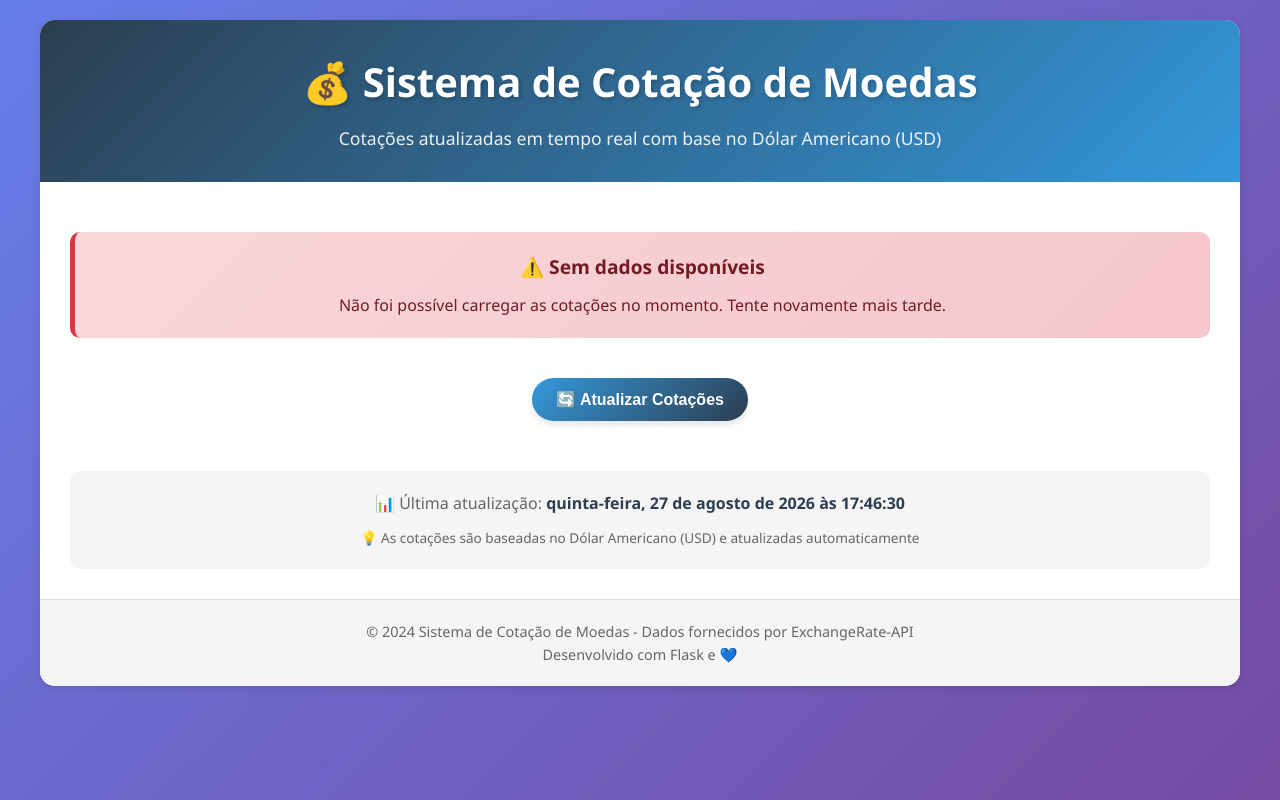
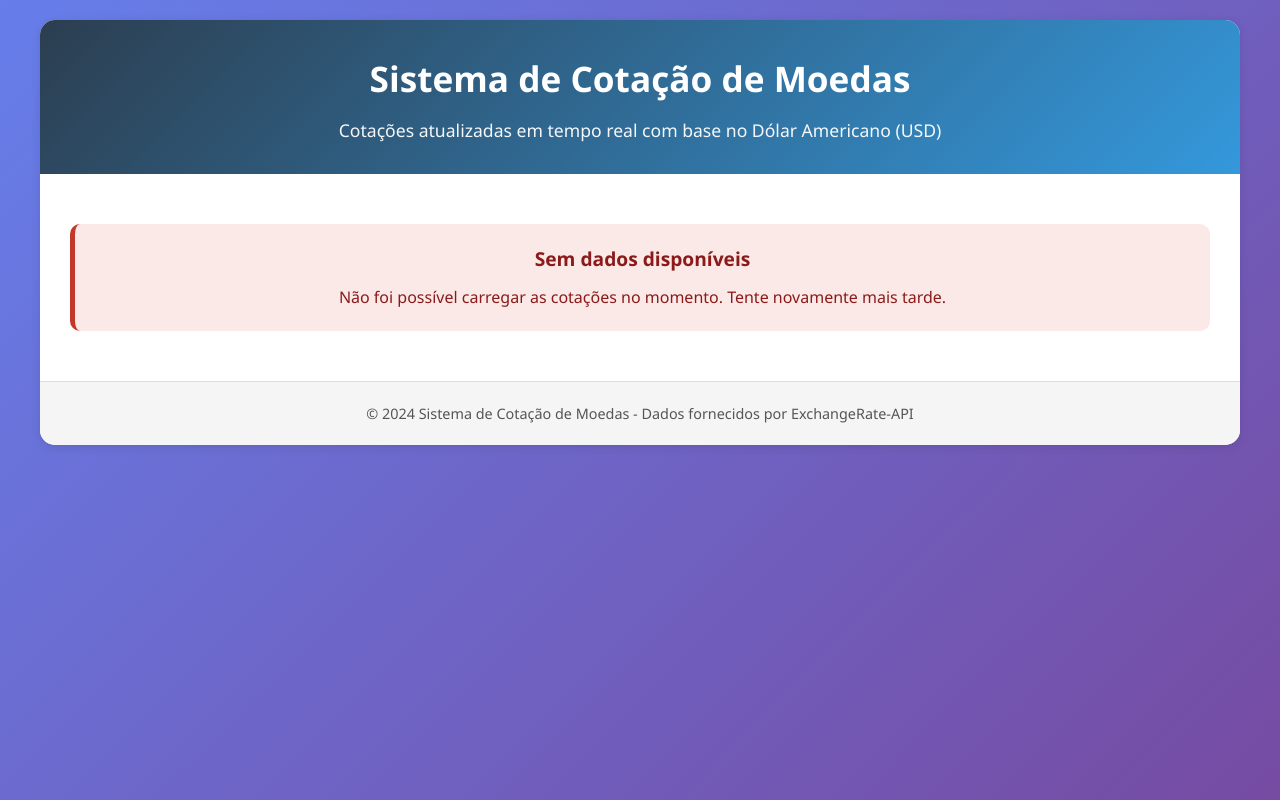
Before and after one commit to danielambrosim/App_Cotacao, a Flask app: template templates/index.html in a window 1280 px wide. Run offline with Flask 3, Linux system fonts and the light colour scheme; the template is opened without the code that fills it, so the values that code supplies are empty.

Commit message:
Refatora app de cotações e adiciona testes
- Remove comentários verbosos e limpa o código em app.py
- Centraliza moedas em constante e melhora tratamento de erros
- Reestrutura frontend (HTML/CSS) e adiciona JS vanilla com atualização/refresh
- Remove template não utilizado (data.html)
- Adiciona suíte de testes (pytest), config e dependências de dev
- Adiciona AGENTS.md e ignora .env no gitignore

```diff
--- a/app.py
+++ b/app.py
@@ -1,58 +1,47 @@
 import os
+
 import requests
+from dotenv import load_dotenv
 from flask import Flask, render_template
-from dotenv import load_dotenv
 
-# Carrega as variáveis de ambiente do arquivo .env
 load_dotenv()
 
-# Cria uma instância do aplicativo Flask
 app = Flask(__name__)
 
-# Função para obter as cotações usando a chave de API do `.env`
+CURRENCIES = ("USD", "BRL", "EUR", "JPY")
+
+API_URL = "https://v6.exchangerate-api.com/v6/{api_key}/latest/USD"
+
+
 def get_exchange_rates():
-    # Obtém a chave de API do arquivo .env
+    """Retorna as taxas de câmbio para as moedas configuradas."""
     api_key = os.getenv("API_KEY")
-
-    # URL base da API com a chave de API obtida do arquivo .env
-    url = f"https://v6.exchangerate-api.com/v6/{api_key}/latest/USD"
+    if not api_key:
+        return {}
 
     try:
-        # Fazendo a requisição HTTP
-        response = requests.get(url)
-        response.raise_for_status()  # Lança um erro se o status não for 200
-        data = response.json()  # Parsing do JSON
-
-        # Verifica se o resultado da API foi bem-sucedido
-        if data['result'] == 'success':
-            # Extraindo as taxas de câmbio para BRL, EUR e JPY
-            rates = data['conversion_rates']
-            return {
-                "USD": rates.get("USD", "Taxa não encontrada"),
-                "BRL": rates.get("BRL", "Taxa não encontrada"),
-                "EUR": rates.get("EUR", "Taxa não encontrada"),
-                "JPY": rates.get("JPY", "Taxa não encontrada")
-            }
-        else:
-            print("Erro ao obter os dados da API:", data.get('error-type', 'Erro desconhecido'))
-            return {}
-
-    except requests.exceptions.RequestException as e:
-        print(f"Erro ao acessar a API: {e}")
+        response = requests.get(API_URL.format(api_key=api_key), timeout=10)
+        response.raise_for_status()
+        data = response.json()
+    except requests.exceptions.RequestException:
         return {}
 
-# Rota principal que renderiza o arquivo `index.html` e passa as cotações para ele
+    if data.get("result") != "success":
+        return {}
+
+    rates = data.get("conversion_rates", {})
+    return {currency: rates.get(currency) for currency in CURRENCIES}
+
+
 @app.route("/")
 def index():
-    # Obter as cotações
     quotations = get_exchange_rates()
-
-    # Se não conseguiu obter as cotações, mostra mensagem de erro
-    if not quotations:
-        error_message = "Não foi possível carregar as cotações no momento. Tente novamente mais tarde."
-        return render_template("index.html", quotations=None, error=error_message)
+    if not quotations or any(value is None for value in quotations.values()):
+        error = "Não foi possível carregar as cotações no momento. Tente novamente mais tarde."
+        return render_template("index.html", quotations=None, error=error)
 
     return render_template("index.html", quotations=quotations, error=None)
 
+
 if __name__ == "__main__":
     app.run(debug=True)
--- /dev/null
+++ b/pytest.ini
@@ -0,0 +1,3 @@
+[pytest]
+testpaths = tests
+pythonpath = .
--- /dev/null
+++ b/requirements-dev.txt
@@ -0,0 +1 @@
+pytest==8.2.0
--- /dev/null
+++ b/static/app.js
@@ -0,0 +1,25 @@
+(function () {
+    "use strict";
+
+    var updateTimeSpan = document.getElementById("updateTime");
+    if (updateTimeSpan) {
+        updateTimeSpan.textContent = new Date().toLocaleString("pt-BR", {
+            dateStyle: "full",
+            timeStyle: "medium",
+            hour12: false
+        });
+    }
+
+    var refreshButton = document.getElementById("refreshButton");
+    if (refreshButton) {
+        refreshButton.addEventListener("click", function () {
+            this.classList.add("is-loading");
+            this.disabled = true;
+            var original = this.textContent;
+            this.textContent = "Atualizando...";
+            setTimeout(function () {
+                window.location.reload();
+            }, 500);
+        });
+    }
+})();
--- a/static/style.css
+++ b/static/style.css
@@ -1,21 +1,17 @@
-/* style.css - Sistema de Cotação de Moedas */
-
-/* Variáveis CSS para facilitar manutenção */
 :root {
     --primary-color: #2c3e50;
     --secondary-color: #3498db;
-    --success-color: #27ae60;
-    --danger-color: #e74c3c;
-    --warning-color: #ffecb3;
+    --success-color: #1e7e34;
+    --danger-color: #c0392b;
+    --warning-bg: #fff8e1;
     --background-light: #f5f5f5;
     --border-color: #ddd;
-    --text-dark: #333;
-    --text-light: #666;
-    --shadow-sm: 0 2px 10px rgba(0,0,0,0.1);
-    --shadow-md: 0 4px 6px rgba(0,0,0,0.1);
+    --text-dark: #222;
+    --text-muted: #555;
+    --shadow-sm: 0 2px 10px rgba(0, 0, 0, 0.1);
+    --shadow-md: 0 4px 6px rgba(0, 0, 0, 0.1);
 }
 
-/* Reset e estilos base */
 * {
     margin: 0;
     padding: 0;
@@ -62,22 +56,24 @@ body {
 }
 
 .header h1 {
-    font-size: 2.5em;
+    font-size: 2.2em;
     margin-bottom: 10px;
-    text-shadow: 2px 2px 4px rgba(0,0,0,0.2);
+    color: #fff;
 }
 
 .header p {
     font-size: 1.1em;
-    opacity: 0.9;
+    opacity: 0.95;
 }
 
-/* Conteúdo principal */
 .content {
     padding: 30px;
 }
 
-/* Tabela de cotações */
+.table-responsive {
+    overflow-x: auto;
+}
+
 .quotation-table {
     width: 100%;
     border-collapse: collapse;
@@ -107,66 +103,46 @@ body {
     transition: background-color 0.3s ease;
 }
 
+.quotation-table tbody tr:nth-child(even) {
+    background: var(--background-light);
+}
+
 .quotation-table tbody tr:hover {
-    background-color: var(--background-light);
-    transform: scale(1.01);
-    transition: all 0.3s ease;
+    background: #eaf2fb;
 }
 
 .quotation-table tbody tr:last-child td {
     border-bottom: none;
 }
 
-/* Destaque para moedas principais */
-.highlight {
-    background: linear-gradient(90deg, var(--warning-color) 0%, #fff3cd 100%);
-    font-weight: 600;
+.currency-flag {
+    margin-right: 8px;
 }
 
-.highlight:hover {
-    background: linear-gradient(90deg, #ffe0a3 0%, #ffe8b3 100%) !important;
-}
-
-/* Estilos para valores monetários */
 .currency-code {
     display: inline-block;
     background: var(--primary-color);
-    color: white;
+    color: #fff;
     padding: 3px 8px;
     border-radius: 5px;
     font-size: 0.85em;
     margin-left: 8px;
 }
 
-.buy-value, .sell-value {
+.value {
     font-weight: 600;
-    font-size: 1.1em;
-}
-
-.buy-value {
+    font-size: 1.15em;
     color: var(--success-color);
 }
 
-.sell-value {
-    color: var(--danger-color);
-}
-
-/* Mensagem de erro */
 .error-message {
-    background: linear-gradient(135deg, #f8d7da 0%, #f5c6cb 100%);
-    color: #721c24;
+    background: #fbe9e7;
+    color: #8b1a1a;
     padding: 20px;
     border-radius: 10px;
     text-align: center;
     margin: 20px 0;
-    border-left: 5px solid #dc3545;
-    animation: shake 0.5s ease-in-out;
-}
-
-@keyframes shake {
-    0%, 100% { transform: translateX(0); }
-    25% { transform: translateX(-10px); }
-    75% { transform: translateX(10px); }
+    border-left: 5px solid var(--danger-color);
 }
 
 .error-message strong {
@@ -175,14 +151,13 @@ body {
     margin-bottom: 10px;
 }
 
-/* Botão de atualização */
 .refresh-button {
     display: inline-flex;
     align-items: center;
     justify-content: center;
     gap: 10px;
     background: linear-gradient(135deg, var(--secondary-color) 0%, var(--primary-color) 100%);
-    color: white;
+    color: #fff;
     border: none;
     padding: 12px 24px;
     border-radius: 25px;
@@ -190,33 +165,44 @@ body {
     font-size: 1em;
     font-weight: 600;
     transition: all 0.3s ease;
-    margin: 20px auto;
     box-shadow: var(--shadow-md);
 }
 
 .refresh-button:hover {
     transform: translateY(-2px);
-    box-shadow: 0 6px 12px rgba(0,0,0,0.15);
+    box-shadow: 0 6px 12px rgba(0, 0, 0, 0.15);
+}
+
+.refresh-button:focus-visible {
+    outline: 3px solid var(--secondary-color);
+    outline-offset: 2px;
 }
 
 .refresh-button:active {
     transform: translateY(0);
 }
 
-/* Container do botão */
+.refresh-button:disabled {
+    opacity: 0.7;
+    cursor: not-allowed;
+}
+
+.refresh-button.is-loading {
+    pointer-events: none;
+}
+
 .button-container {
     text-align: center;
     margin: 20px 0;
 }
 
-/* Informações de atualização */
 .update-info {
     text-align: center;
     margin-top: 30px;
     padding: 20px;
     background: var(--background-light);
     border-radius: 10px;
-    color: var(--text-light);
+    color: var(--text-muted);
 }
 
 .update-time {
@@ -224,29 +210,43 @@ body {
     color: var(--primary-color);
 }
 
-/* Footer */
+.update-note {
+    font-size: 0.85em;
+    margin-top: 10px;
+}
+
 .footer {
     background: var(--background-light);
     padding: 20px;
     text-align: center;
-    color: var(--text-light);
+    color: var(--text-muted);
     font-size: 0.9em;
     border-top: 1px solid var(--border-color);
 }
 
-/* Responsividade */
+.sr-only {
+    position: absolute;
+    width: 1px;
+    height: 1px;
+    padding: 0;
+    margin: -1px;
+    overflow: hidden;
+    clip: rect(0, 0, 0, 0);
+    white-space: nowrap;
+    border: 0;
+}
+
 @media (max-width: 768px) {
     body {
         padding: 10px;
     }
 
     .header h1 {
-        font-size: 1.8em;
+        font-size: 1.6em;
     }
 
     .content {
         padding: 15px;
-        overflow-x: auto;
     }
 
     .quotation-table {
--- a/templates/index.html
+++ b/templates/index.html
@@ -9,122 +9,85 @@
 </head>
 <body>
     <div class="container">
-        <div class="header">
-            <h1>💰 Sistema de Cotação de Moedas</h1>
+        <header class="header">
+            <h1>Sistema de Cotação de Moedas</h1>
             <p>Cotações atualizadas em tempo real com base no Dólar Americano (USD)</p>
-        </div>
+        </header>
 
-        <div class="content">
+        <main class="content">
             {% if error %}
-                <div class="error-message">
-                    <strong>⚠️ Erro ao carregar cotações</strong>
+                <div class="error-message" role="alert">
+                    <strong>Não foi possível carregar as cotações</strong>
                     {{ error }}
                 </div>
             {% elif quotations %}
+                <div class="table-responsive" aria-live="polite">
                     <table class="quotation-table">
+                        <caption class="sr-only">Cotações de moedas em relação ao Dólar Americano</caption>
                         <thead>
                             <tr>
-                            <th>Moeda</th>
-                            <th>Compra</th>
-                            <th>Venda</th>
+                                <th scope="col">Moeda</th>
+                                <th scope="col">Cotação</th>
                             </tr>
                         </thead>
                         <tbody>
-                        <tr class="highlight">
-                            <td data-tooltip="Dólar Americano">
-                                USD 🇺🇸
+                            <tr>
+                                <td>
+                                    <span class="currency-flag" aria-hidden="true">&#x1F1FA;&#x1F1F8;</span>
+                                    Dólar Americano
                                     <span class="currency-code">USD</span>
                                 </td>
-                            <td class="buy-value">$ {{ "%.4f"|format(quotations.USD) }}</td>
-                            <td class="sell-value">$ {{ "%.4f"|format(quotations.USD) }}</td>
+                                <td data-label="Cotação" class="value">$ {{ "%.4f"|format(quotations.USD) }}</td>
                             </tr>
-                        <tr class="highlight">
-                            <td data-tooltip="Real Brasileiro">
-                                BRL 🇧🇷
+                            <tr>
+                                <td>
+                                    <span class="currency-flag" aria-hidden="true">&#x1F1E7;&#x1F1F7;</span>
+                                    Real Brasileiro
                                     <span class="currency-code">BRL</span>
                                 </td>
-                            <td class="buy-value">R$ {{ "%.4f"|format(quotations.BRL) }}</td>
-                            <td class="sell-value">R$ {{ "%.4f"|format(quotations.BRL) }}</td>
+                                <td data-label="Cotação" class="value">R$ {{ "%.4f"|format(quotations.BRL) }}</td>
                             </tr>
-                        <tr class="highlight">
-                            <td data-tooltip="Euro">
-                                EUR 🇪🇺
+                            <tr>
+                                <td>
+                                    <span class="currency-flag" aria-hidden="true">&#x1F1EA;&#x1F1FA;</span>
+                                    Euro
                                     <span class="currency-code">EUR</span>
                                 </td>
-                            <td class="buy-value">€ {{ "%.4f"|format(quotations.EUR) }}</td>
-                            <td class="sell-value">€ {{ "%.4f"|format(quotations.EUR) }}</td>
+                                <td data-label="Cotação" class="value">€ {{ "%.4f"|format(quotations.EUR) }}</td>
                             </tr>
-                        <tr class="highlight">
-                            <td data-tooltip="Iene Japonês">
-                                JPY 🇯🇵
+                            <tr>
+                                <td>
+                                    <span class="currency-flag" aria-hidden="true">&#x1F1EF;&#x1F1F5;</span>
+                                    Iene Japonês
                                     <span class="currency-code">JPY</span>
                                 </td>
-                            <td class="buy-value">¥ {{ "%.4f"|format(quotations.JPY) }}</td>
-                            <td class="sell-value">¥ {{ "%.4f"|format(quotations.JPY) }}</td>
+                                <td data-label="Cotação" class="value">¥ {{ "%.4f"|format(quotations.JPY) }}</td>
                             </tr>
                         </tbody>
                     </table>
+                </div>
+
+                <div class="button-container">
+                    <button class="refresh-button" id="refreshButton">Atualizar Cotações</button>
+                </div>
+
+                <div class="update-info">
+                    <p>Última atualização: <span class="update-time" id="updateTime"></span></p>
+                    <p class="update-note">As cotações são baseadas no Dólar Americano (USD) e atualizadas automaticamente</p>
+                </div>
             {% else %}
-                <div class="error-message">
-                    <strong>⚠️ Sem dados disponíveis</strong>
+                <div class="error-message" role="alert">
+                    <strong>Sem dados disponíveis</strong>
                     Não foi possível carregar as cotações no momento. Tente novamente mais tarde.
                 </div>
             {% endif %}
+        </main>
 
-            <div class="button-container">
-                <button class="refresh-button" onclick="location.reload()">
-                    🔄 Atualizar Cotações
-                </button>
+        <footer class="footer">
+            <p>© 2024 Sistema de Cotação de Moedas - Dados fornecidos por ExchangeRate-API</p>
+        </footer>
     </div>
 
-            <div class="update-info">
-                <p>📊 Última atualização: <span class="update-time" id="updateTime"></span></p>
-                <p style="font-size: 0.85em; margin-top: 10px;">
-                    💡 As cotações são baseadas no Dólar Americano (USD) e atualizadas automaticamente
-                </p>
-            </div>
-        </div>
-
-        <div class="footer">
-            <p>&copy; 2024 Sistema de Cotação de Moedas - Dados fornecidos por ExchangeRate-API</p>
-            <p>Desenvolvido com Flask e 💙</p>
-        </div>
-    </div>
-
-    <script>
-        // Atualização do timestamp
-        const updateTimeSpan = document.getElementById('updateTime');
-        if (updateTimeSpan) {
-            const now = new Date();
-            const options = {
-                dateStyle: 'full',
-                timeStyle: 'medium',
-                hour12: false
-            };
-            updateTimeSpan.textContent = now.toLocaleString('pt-BR', options);
-        }
-
-        // Efeito de loading ao clicar no botão
-        const refreshBtn = document.querySelector('.refresh-button');
-        if (refreshBtn) {
-            refreshBtn.addEventListener('click', function(e) {
-                this.innerHTML = '⏳ Atualizando...';
-                this.disabled = true;
-                setTimeout(() => {
-                    location.reload();
-                }, 500);
-            });
-        }
-
-        // Adicionar animação nas linhas da tabela
-        const rows = document.querySelectorAll('.quotation-table tbody tr');
-        rows.forEach((row, index) => {
-            row.style.animation = `fadeIn 0.3s ease ${index * 0.1}s forwards`;
-            row.style.opacity = '0';
-        });
-
-        // Atualização automática a cada 5 minutos (opcional)
-        // setTimeout(() => location.reload(), 300000);
-    </script>
+    <script src="{{ url_for('static', filename='app.js') }}"></script>
 </body>
 </html>
```
Also changed, not shown: other parts of static/style.css (+20 -57 lines), AGENTS.md (added, +29 -0 lines), tests/test_app.py (added, +83 -0 lines), templates/data.html (deleted), 1 other file. Lines whose indentation alone changed are shown as unchanged.
